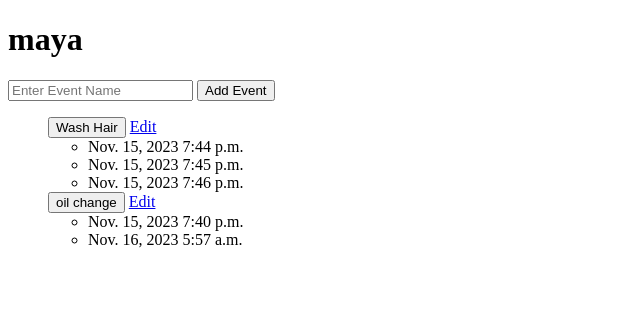
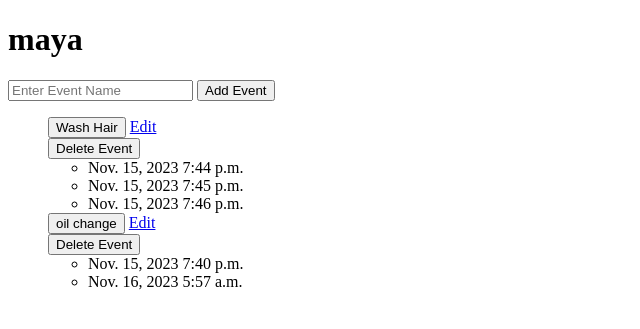
Before and after one commit to davenportnw/maya, a Django app: page /events/ in a window 1280 px wide. Shown: the top 329 px of the page, without its empty margins (0-640 px from the left). Run offline with Django 4.2, Linux system fonts and the light colour scheme; data comes from the database, SQL or seed files in the repository; both versions use the stored data as it was after the commit.

Commit message:
Be able to delete existing event.

```diff
--- a/events/templates/landing/base.html
+++ b/events/templates/landing/base.html
@@ -21,11 +21,16 @@
             <button type="submit">{{ event }}</button>
             <a href="{% url 'events:edit_event' event.id %}">Edit</a>
         </form>
+        <form method="post" action="{% url 'events:delete_event' event.id %}" style="display: inline;">
+            {% csrf_token %}
+            <button type="submit">Delete Event</button>
+        </form>
                 <ul>
                     {% for detail in event.eventdetail_set.all %}
                     <li>{{ detail.timestamp|date:"N j, Y g:i a" }}</li>
                     {% endfor %}
                 </ul>
+
         {% endfor %}
     </ul>
 </body>
--- a/events/urls.py
+++ b/events/urls.py
@@ -9,4 +9,5 @@ urlpatterns = [
     path('edit_event/<int:event_id>/', views.edit_event, name='edit_event'),
     path('update_timestamp/<int:detail_id>/', views.update_timestamp, name='update_timestamp'),
     path('delete_timestamp/<int:detail_id>/', views.delete_timestamp, name='delete_timestamp'),
+    path('delete_event/<int:event_id>/', views.delete_event, name='delete_event'),
 ]
--- a/events/views.py
+++ b/events/views.py
@@ -73,3 +73,13 @@ def delete_timestamp(request, detail_id):
 
     # If not POST, redirect back (or to some other page)
     return redirect('events:edit_event', event_id=detail.event.id)
+
+def delete_event(request, event_id):
+    event = get_object_or_404(Event, id=event_id)
+
+    if request.method == 'POST':
+        event.delete()
+        return redirect('events:index')
+
+    # If not POST, redirect back (or to some other page)
+    return redirect('events:index')
```
Also changed, not shown: db.sqlite3.
